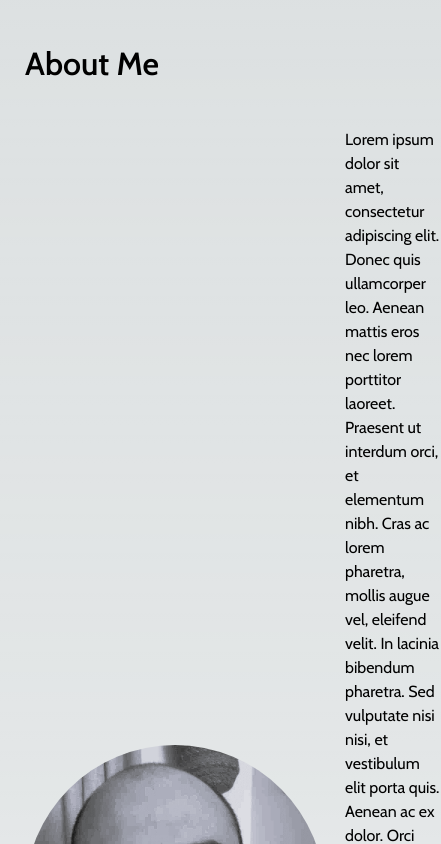
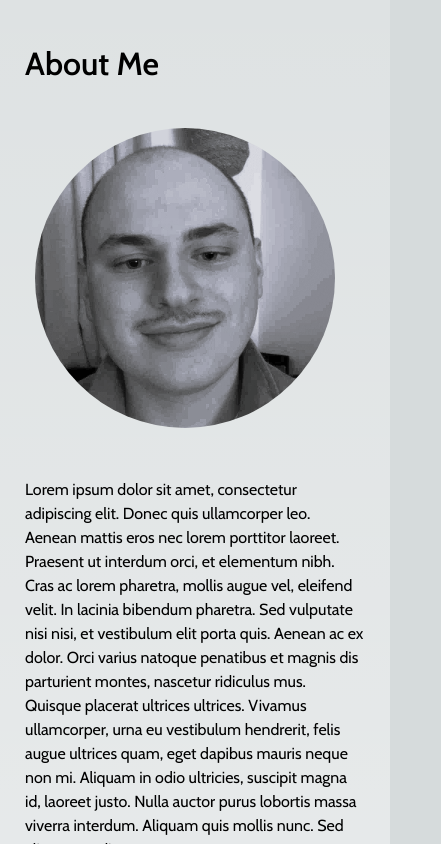
Before and after one commit to mikewood17/Mikes-Blog, a Next.js app: page /about in a window 390 px wide. Shown: the part 840-1684 px from the top of the page, 441 px wide, since content can reach past the window. Built offline with nearby package versions, Linux system fonts and the light colour scheme.

Commit message:
responsiveness changes

```diff
--- a/src/app/blog/[slug]/page.tsx
+++ b/src/app/blog/[slug]/page.tsx
@@ -35,11 +35,13 @@ export default function BlogPost({ params }: { params: { slug: string } }) {
 
   return (
     <main className="mx-auto max-w-4xl">
-      <h1 className="text-2xl">{post.title}</h1>
-      <div className="prose dark:prose-invert" dangerouslySetInnerHTML={{ __html: post.body.html }} />
-      <br />
-      <div className="revertLink">
-        <Link href="/blog">Back to posts</Link>
+      <div className="container">
+        <h1 className="text-2xl">{post.title}</h1>
+        <div className="prose dark:prose-invert" dangerouslySetInnerHTML={{ __html: post.body.html }} />
+        <br />
+        <div className="revertLink">
+          <Link href="/blog">Back to posts</Link>
+        </div>
       </div>
     </main>
   );
--- a/src/app/globals.css
+++ b/src/app/globals.css
@@ -245,8 +245,15 @@ h1 {
 
 .aboutMeContainer {
   display: flex;
+  flex-direction: row;
   align-items: center;
   margin-bottom: 50px;
+}
+
+@media (max-width: 767px) {
+  .aboutMeContainer {
+    flex-direction: column;
+  }
 }
 
 /* Footer Styles */
```
